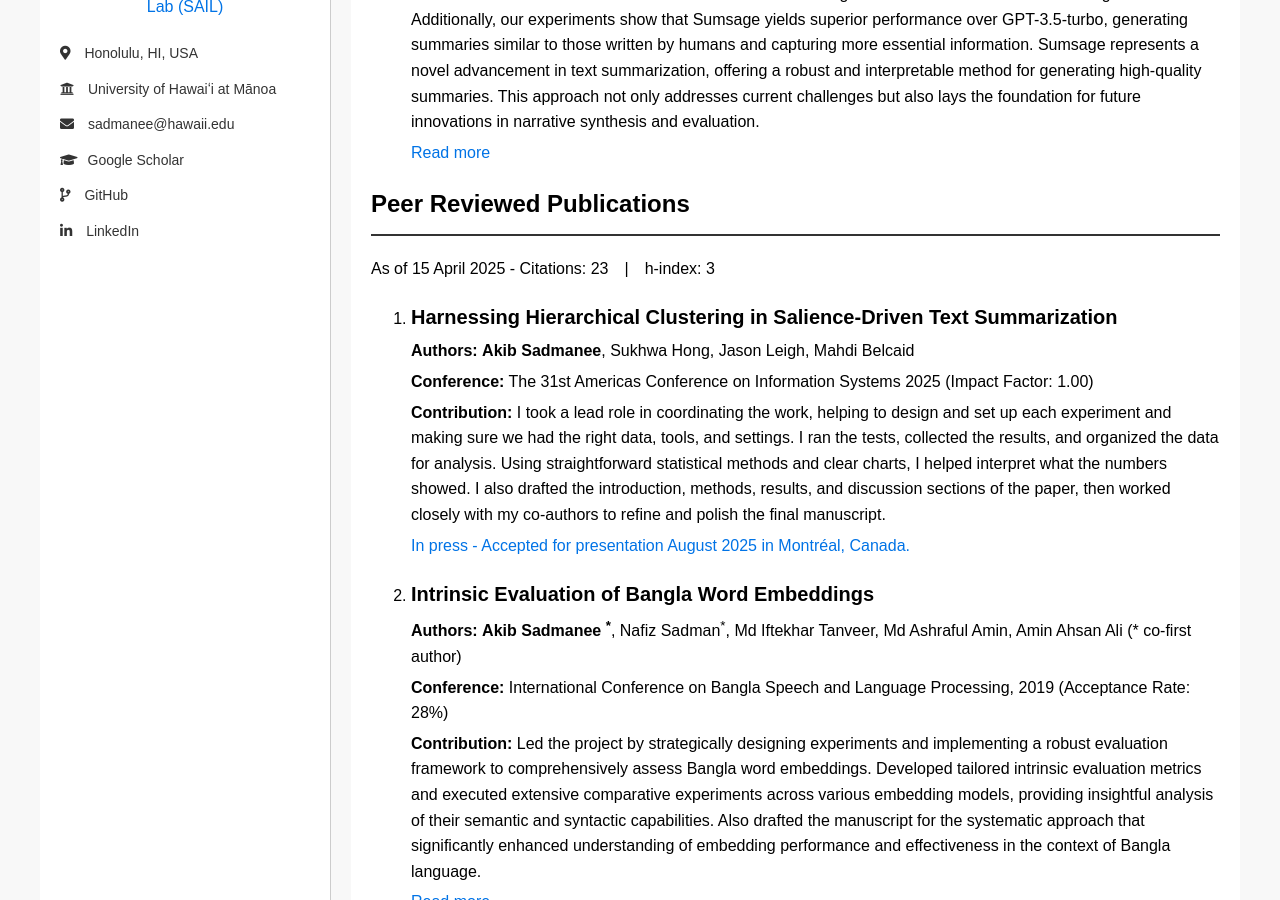
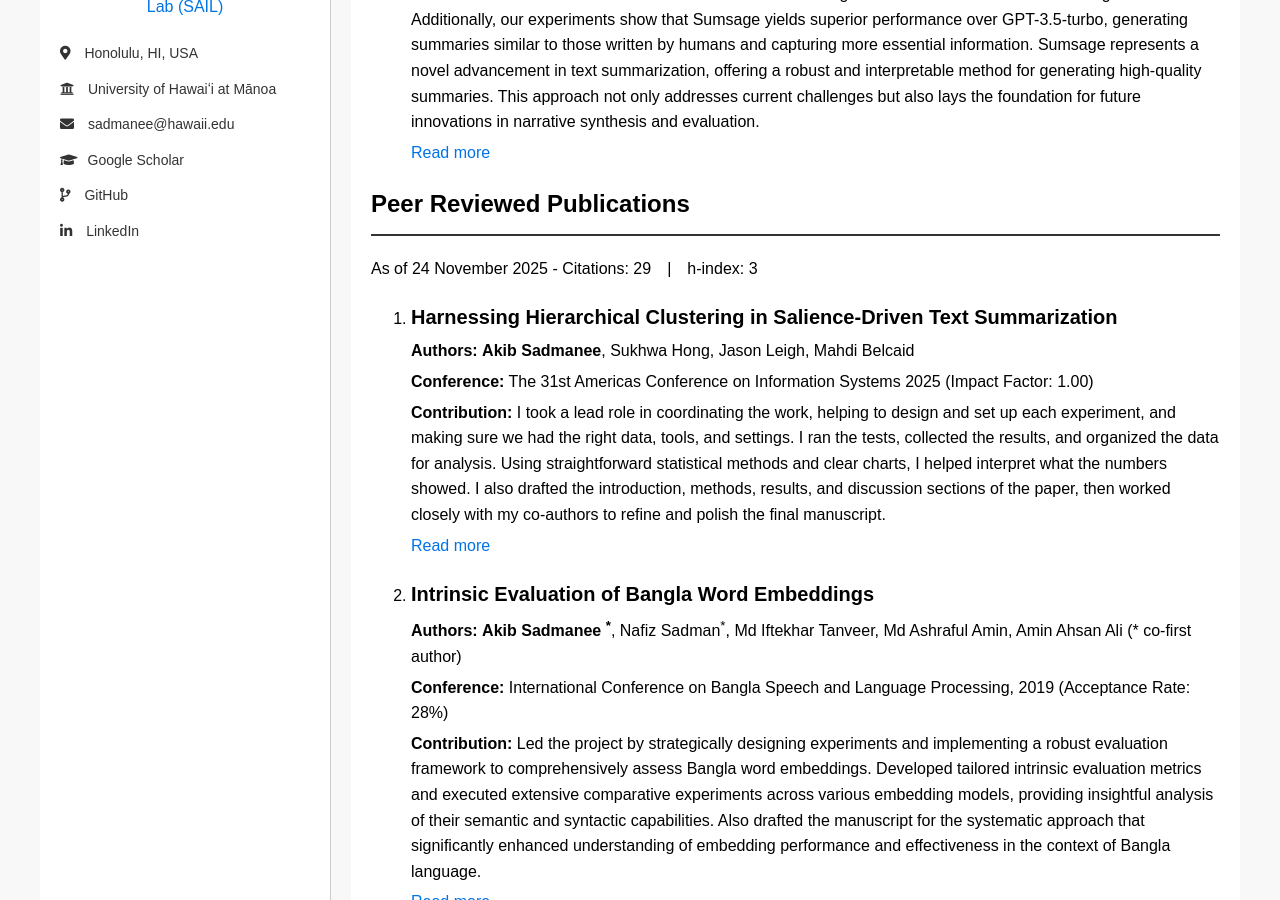
Before and after one commit to AkibSadmanee/akibsadmanee.github.io, a Jekyll site: the page built from publications.html, in a window 1280 px wide and 900 px high, scrolled down 525 px. Built offline with Jekyll 4.4.1, drawn with Linux system fonts in a browser that asks for light colours.

Commit message:
Update publication details and citation metrics

```diff
--- a/publications.html
+++ b/publications.html
@@ -13,14 +13,14 @@ permalink: /publications/
         </li>
     </ol>
     <h2>Peer Reviewed Publications</h2>
-    <p>As of 15 April 2025 - Citations: 23&emsp;|&emsp;h-index: 3</p>
+    <p>As of 24 November 2025 - Citations: 29&emsp;|&emsp;h-index: 3</p>
     <ol>
         <li>
             <h3>Harnessing Hierarchical Clustering in Salience-Driven Text Summarization</h3>
             <p><strong>Authors:</strong> <strong>Akib Sadmanee</strong>, Sukhwa Hong, Jason Leigh, Mahdi Belcaid</p>
             <p><strong>Conference:</strong> The 31st Americas Conference on Information Systems 2025 (Impact Factor: 1.00)</p>
-            <p><strong>Contribution:</strong> I took a lead role in coordinating the work, helping to design and set up each experiment and making sure we had the right data, tools, and settings. I ran the tests, collected the results, and organized the data for analysis. Using straightforward statistical methods and clear charts, I helped interpret what the numbers showed. I also drafted the introduction, methods, results, and discussion sections of the paper, then worked closely with my co-authors to refine and polish the final manuscript.</p>
-            <a href="#">In press - Accepted for presentation August 2025 in Montréal, Canada.</a>
+            <p><strong>Contribution:</strong> I took a lead role in coordinating the work, helping to design and set up each experiment, and making sure we had the right data, tools, and settings. I ran the tests, collected the results, and organized the data for analysis. Using straightforward statistical methods and clear charts, I helped interpret what the numbers showed. I also drafted the introduction, methods, results, and discussion sections of the paper, then worked closely with my co-authors to refine and polish the final manuscript.</p>
+            <a href="https://aisel.aisnet.org/amcis2025/sig_osra/sig_osra/16/" target="_blank">Read more</a>
         </li>
 
         <li>
```
